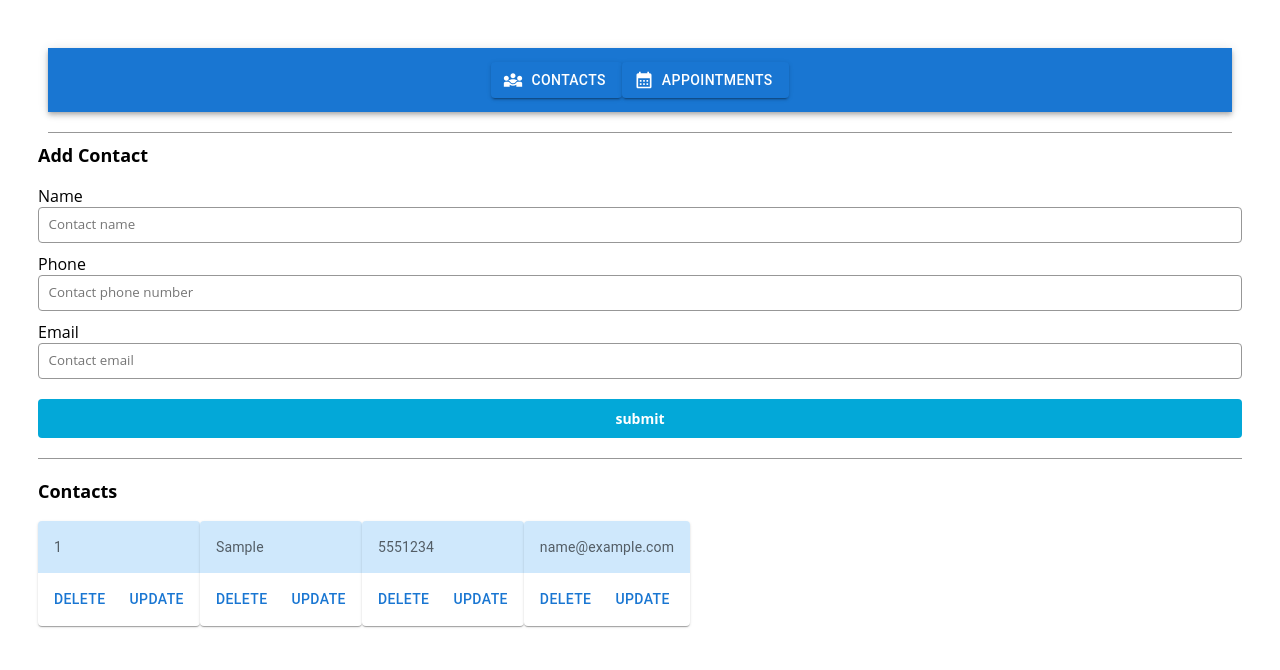
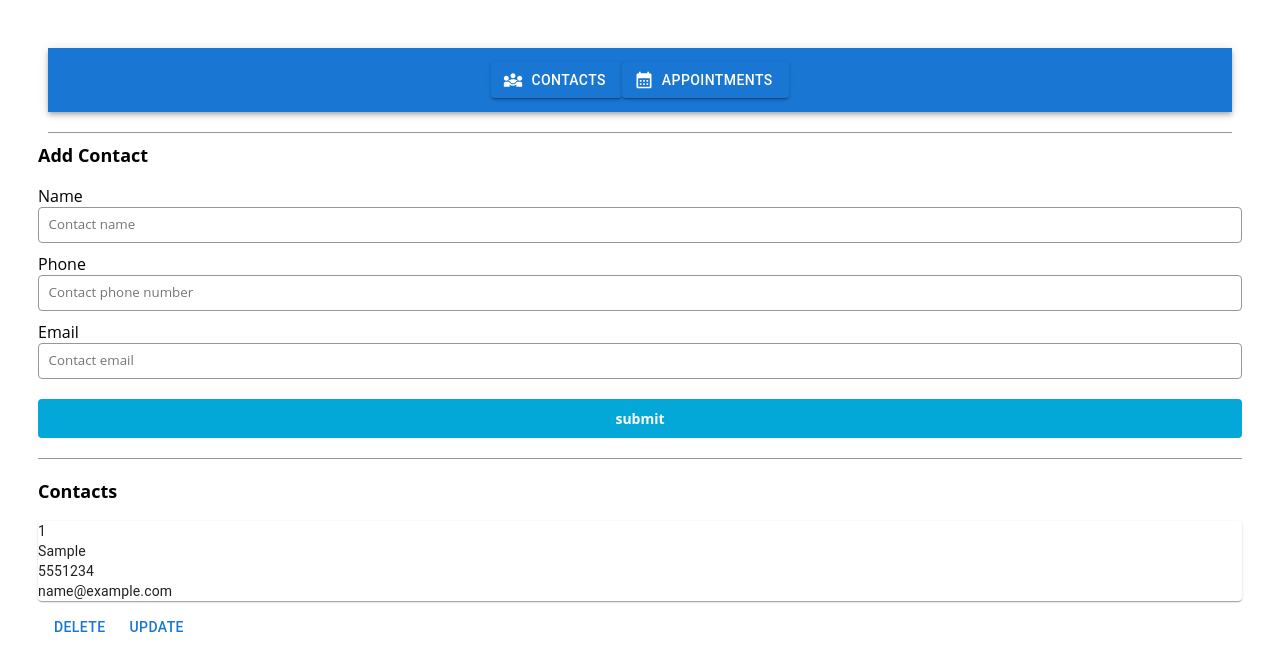
Before and after one commit to Abcshake/AppointmentPlanner, a React (Create React App) app in the folder frontend/: page /contacts in a window 1280 px wide. Both pictures are taken after typing "Sample", "5551234", "name@example.com" into the empty fields and a click on the input "submit". Shown: the top 670 px of the page. Built offline with nearby package versions, Linux system fonts and the light colour scheme.

Commit message:
Some fixes

```diff
--- a/frontend/src/App.js
+++ b/frontend/src/App.js
@@ -1,5 +1,5 @@
 import React from "react";
-import { Switch, Route, Redirect, NavLink } from "react-router-dom";
+import { Switch, Route, Redirect, Link } from "react-router-dom";
 import { useState,useEffect  } from "react";
 import { AppointmentsPage } from "./containers/appointmentsPage/AppointmentsPage";
 import { ContactsPage } from "./containers/contactsPage/ContactsPage";
@@ -119,8 +119,8 @@ function App() {
         <Container maxWidth="xl">
           <ToolBar>
             <Container sx={{display: "flex", justifyContent: "center"}}>
-              <Button startIcon={<Diversity3Icon />} variant="contained" href="/contacts">Contacts</Button>
-              <Button startIcon={<CalendarMonthIcon />} variant="contained" href="/appointments">Appointments</Button>
+              <Button startIcon={<Diversity3Icon />} variant="contained" component={Link} to={ROUTES.CONTACTS}>Contacts</Button>
+              <Button startIcon={<CalendarMonthIcon />} variant="contained" component={Link} to={ROUTES.APPOINTMENTS}>Appointments</Button>
             </Container>
           </ToolBar>
         </Container>
--- a/frontend/src/components/tile/Tile.js
+++ b/frontend/src/components/tile/Tile.js
@@ -4,6 +4,7 @@ import { useHistory } from 'react-router-dom';
 import Card from '@mui/material/Card';
 import CardActions from '@mui/material/CardActions';
 import CardContent from '@mui/material/CardContent';
+import Paper from "@mui/material/Paper";
 import Button from '@mui/material/Button';
 import Typography from '@mui/material/Typography';
 import { Grid } from "@mui/material";
@@ -41,41 +42,26 @@ useEffect(() => {
 },[tile])
 
 
- const info = Object.values(tile).map((value, index) => {
-  let className;
-  if (index === 0) {
-    className='tile-title';
-  } else {
-    className='tile'
-  }
-
-  return (
-   <div>
-     <p key={index} className={className} >{value}</p>
-   </div>
-  )
-});
-
-
-
 return (
   <div>
-    <Grid container direction="row" flexWrap="wrap">
-     {Object.values(tile).map((tile, index) => (
-      <Grid item key={index}>
-        <Card sx={{ maxWidth: 500 }}>
-        <CardContent sx={{ bgcolor:'#cfe8fc' }}>
-          <Typography variant="body2" color="text.secondary">
-            {tile}
-          </Typography>
-        </CardContent>
+    <Grid container
+      direction="rows"
+      columns={{ xs: 4, sm: 4, md: 4 }}>
+      <Grid item container direction="column" >
+        <Grid item justifyContent="center">
+          <Card  xs={4}>
+            {Object.values(tile).map((tile) => (
+            <Typography variant="body2" key={tile.id}>
+              {tile}
+            </Typography>
+            ))}
+          </Card>
+         </Grid>
+      </Grid>
         <CardActions>
           <Button size="medium" onClick={handleDelete}>Delete</Button>
           <Button size="medium" onClick={handleUpdate}>Update</Button>
         </CardActions>
-        </Card>
-      </Grid>
-       ))}
     </Grid>
   </div>
 );
```
